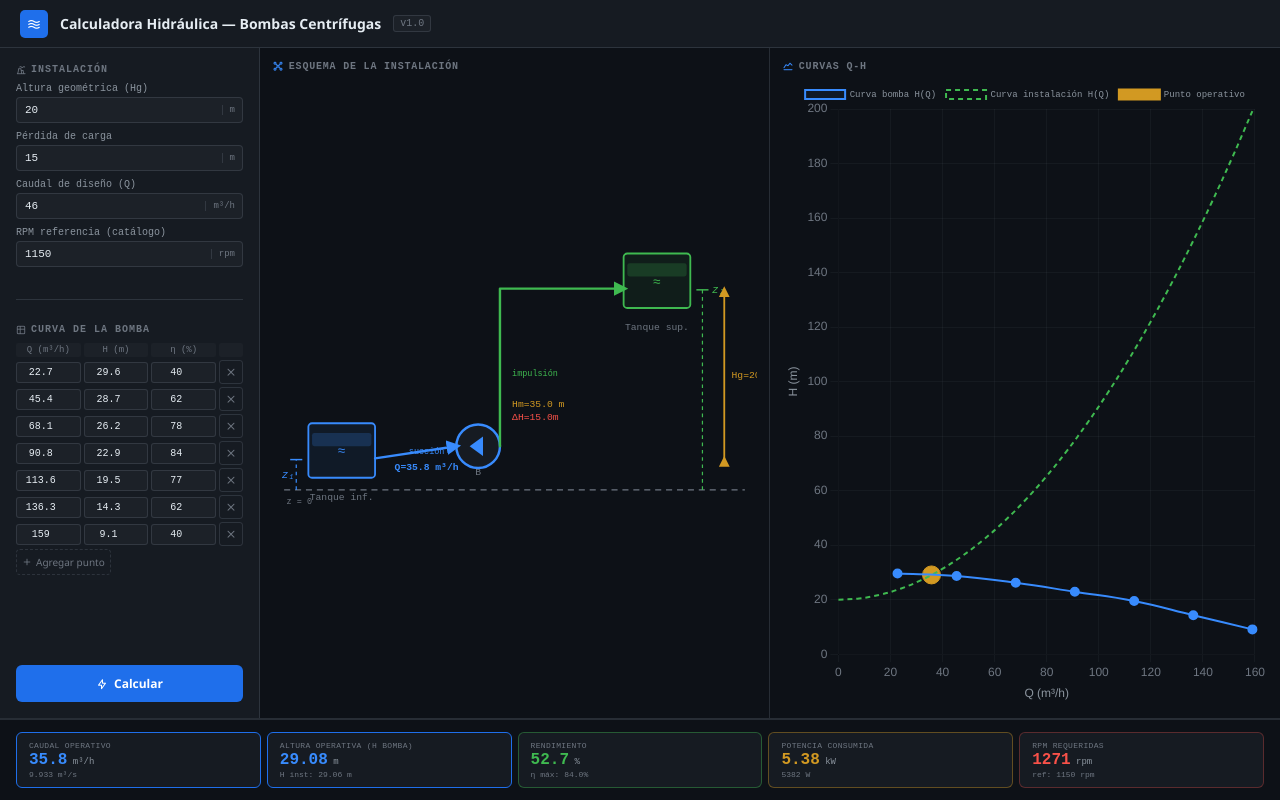
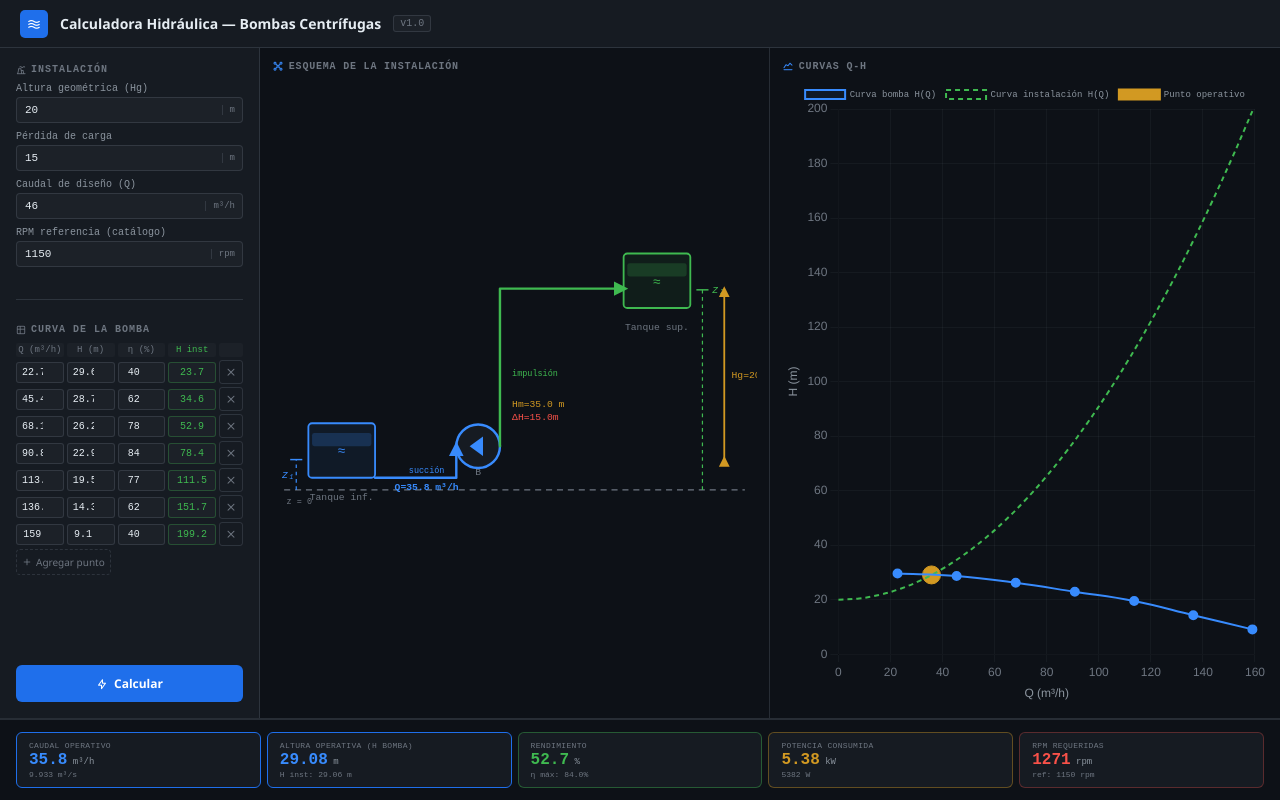
Before and after one commit to guillermorondan-eng/mi-landing-page, a website: page bombas/index.html in a window 1280 px wide. Both pictures are taken after a click on the button "Calcular". Drawn offline with nearby package versions, Linux system fonts and the light colour scheme.

Commit message:
Update index.html

```diff
--- a/bombas/index.html
+++ b/bombas/index.html
@@ -36,11 +36,12 @@ label { font-size:10px;color:var(--text2);font-family:var(--font); }
 input[type="number"] { background:transparent;border:none;outline:none;color:var(--text);font-family:var(--font);font-size:11px;padding:6px 8px;flex:1;width:100%; }
 .unit { font-size:9px;color:var(--text3);font-family:var(--font);padding:0 7px;border-left:1px solid var(--border);white-space:nowrap; }
 .divider { height:1px;background:var(--border);margin:.5rem 0; }
-.table-header { display:grid;grid-template-columns:1fr 1fr 1fr 24px;gap:3px;margin-bottom:3px; }
+.table-header { display:grid;grid-template-columns:1fr 1fr 1fr 1fr 24px;gap:3px;margin-bottom:3px; }
 .table-header span { font-size:9px;color:var(--text3);font-family:var(--font);text-align:center;padding:2px;background:var(--bg3);border-radius:2px; }
-.table-row { display:grid;grid-template-columns:1fr 1fr 1fr 24px;gap:3px;align-items:center;margin-bottom:3px; }
+.table-row { display:grid;grid-template-columns:1fr 1fr 1fr 1fr 24px;gap:3px;align-items:center;margin-bottom:3px; }
 .table-row input { background:var(--bg3);border:1px solid var(--border);border-radius:3px;color:var(--text);font-family:var(--font);font-size:10px;padding:4px 5px;text-align:center;outline:none; }
 .table-row input:focus { border-color:var(--accent); }
+.hinst-cell { background:var(--bg3);border:1px solid rgba(63,185,80,0.3);border-radius:3px;color:#3fb950;font-family:var(--font);font-size:10px;padding:4px 5px;text-align:center; }
 .btn-remove { background:transparent;border:1px solid var(--border);border-radius:3px;color:var(--text3);cursor:pointer;width:24px;height:24px;display:flex;align-items:center;justify-content:center;font-size:12px; }
 .btn-remove:hover { border-color:var(--red);color:var(--red); }
 .btn-add { background:transparent;border:1px dashed var(--border);border-radius:4px;color:var(--text3);cursor:pointer;padding:5px;font-size:10px;font-family:var(--font2);display:flex;align-items:center;justify-content:center;gap:4px;margin-top:3px; }
@@ -104,7 +105,7 @@ input[type="number"] { background:transparent;border:none;outline:none;color:var
     <div>
       <div class="section-title"><i class="ti ti-table"></i> Curva de la bomba</div>
       <div class="table-header">
-        <span>Q (m³/h)</span><span>H (m)</span><span>η (%)</span><span></span>
+        <span>Q (m³/h)</span><span>H (m)</span><span>η (%)</span><span style="color:#3fb950">H inst</span><span></span>
       </div>
       <div id="tabla-bomba"></div>
       <button class="btn-add" onclick="agregarFila()">
@@ -156,6 +157,7 @@ function agregarFila(q='',h='',e='') {
     <input type="number" value="${q}" step="0.1" placeholder="0.0" oninput="actualizarGrafica()">
     <input type="number" value="${h}" step="0.1" placeholder="0.0" oninput="actualizarGrafica()">
     <input type="number" value="${e}" step="1" placeholder="0">
+    <span class="hinst-cell">—</span>
     <button class="btn-remove" onclick="this.parentElement.remove();actualizarGrafica()" aria-label="Eliminar">
       <i class="ti ti-x" aria-hidden="true"></i>
     </button>`;
@@ -253,11 +255,11 @@ function dibujarCroquis(hg, perdida, qOp, hOp, calculado) {
   <circle cx="${bX}" cy="${bY-18}" r="18" fill="#161b22" stroke="#388bfd" stroke-width="2"/>
   <polygon points="${bX-7},${bY-18} ${bX+4},${bY-26} ${bX+4},${bY-10}" fill="#388bfd"/>
   <text x="${bX}" y="${bY+6}" text-anchor="middle" fill="#6e7681" font-size="8">B</text>
-  <line x1="${tiX+tW}" y1="${tiY-16}" x2="${bX-18}" y2="${bY-18}" stroke="#388bfd" stroke-width="${stroke}" stroke-linecap="round" marker-end="url(#ma)"/>
-  <text x="${(tiX+tW+bX)/2}" y="${tiY-20}" text-anchor="middle" fill="#388bfd" font-size="7">succión</text>
+  <polyline points="${tiX+tW},${tiY} ${bX-18},${tiY} ${bX-18},${bY-18}" fill="none" stroke="#388bfd" stroke-width="${stroke}" stroke-linecap="round" stroke-linejoin="round" marker-end="url(#ma)"/>
+  <text x="${(tiX+tW+bX)/2}" y="${tiY-4}" text-anchor="middle" fill="#388bfd" font-size="7">succión</text>
+  <text x="${(tiX+tW+bX)/2}" y="${tiY+10}" text-anchor="middle" fill="#388bfd" font-size="8" font-weight="700">${qLabel}</text>
   <polyline points="${bX+18},${bY-18} ${bX+18},${tsY-16} ${tsX},${tsY-16}" fill="none" stroke="#3fb950" stroke-width="${stroke}" stroke-linecap="round" stroke-linejoin="round" marker-end="url(#mg)"/>
   <text x="${bX+28}" y="${(bY+tsY)/2-10}" fill="#3fb950" font-size="7">impulsión</text>
-  <text x="${(tiX+tW+bX)/2}" y="${tiY-6}" text-anchor="middle" fill="#388bfd" font-size="8" font-weight="700">${qLabel}</text>
   <text x="${bX+28}" y="${bY-50}" fill="${calculado ? '#d29922' : '#6e7681'}" font-size="8">${hmLabel}</text>
   ${calculado ? `<text x="${bX+28}" y="${bY-40}" fill="#f85149" font-size="8">ΔH=${perdida.toFixed(1)}m</text>` : ''}
 </svg>`;
@@ -364,6 +366,16 @@ function calcular() {
   actualizarCroquis(hg, perdida, qOp, hOp, true);
   actualizarGrafica();
 
+  // Rellenar columna H instalación en cada fila
+  const filas = document.querySelectorAll('#tabla-bomba .table-row');
+  filas.forEach(f => {
+    const q = parseFloat(f.querySelectorAll('input')[0].value);
+    if (!isNaN(q)) {
+      const hInst = hg + perdida * Math.pow(q / qReq, 2);
+      f.querySelector('.hinst-cell').textContent = hInst.toFixed(1);
+    }
+  });
+
   document.getElementById('bottom').innerHTML = `
     <div class="kpi-grid">
       <div class="kpi-card ac">
```
